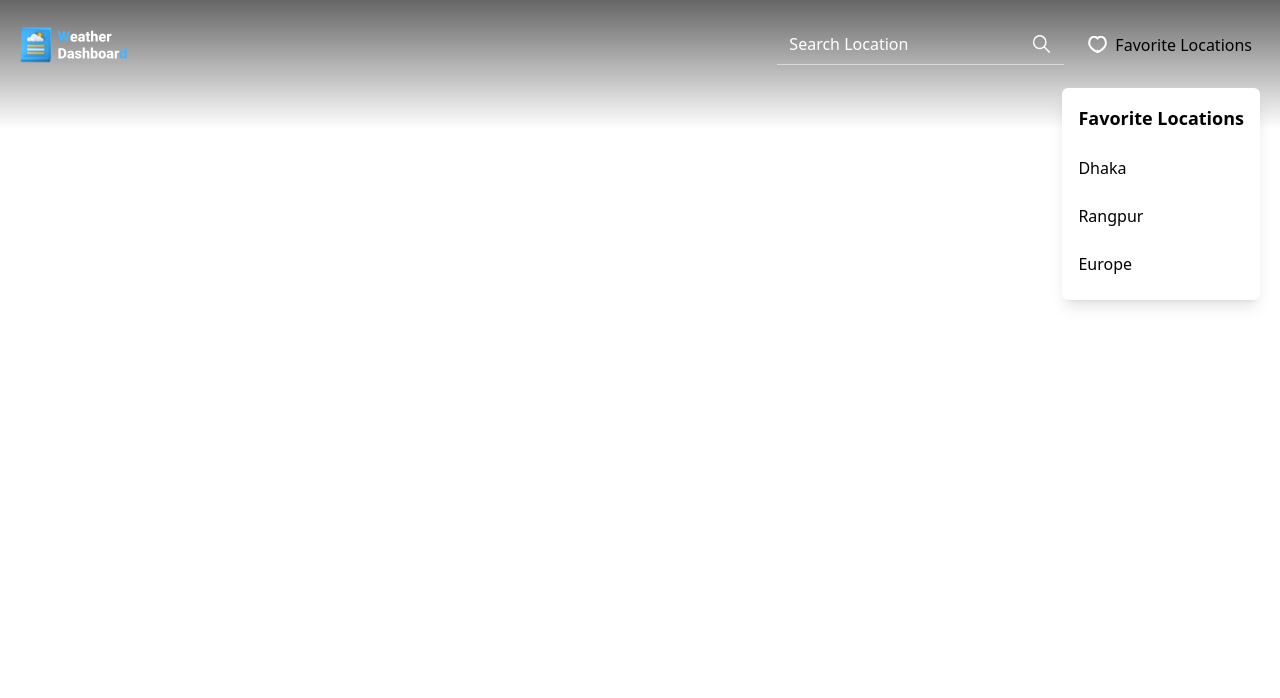
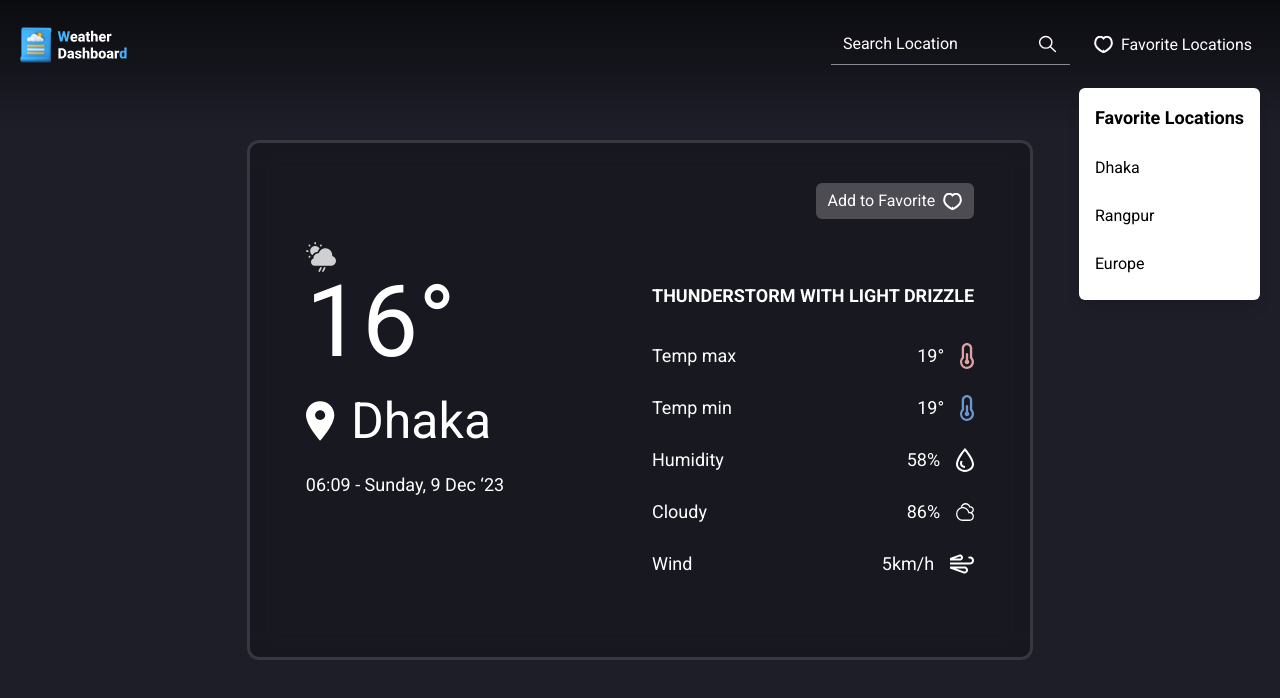
Before and after one commit to rahathossenantor/weather, a React (Vite) app: page / in a window 1280 px wide. Shown: the top 698 px of the page. Built offline with nearby package versions, Linux system fonts and the light colour scheme.

Commit message:
WeaterBoard section is completed

```diff
--- a/index.html
+++ b/index.html
@@ -11,7 +11,10 @@
         <title>Weather</title>
     </head>
     <body>
-        <div id="root"></div>
+        <div
+            id="root"
+            class="bg-body font-[Roboto] text-light h-screen grid place-items-center"
+        ></div>
         <script type="module" src="/src/main.jsx"></script>
     </body>
 </html>
--- a/src/App.jsx
+++ b/src/App.jsx
@@ -1,9 +1,15 @@
 import Header from "./sections/header/Header";
+import WeatherBoard from "./sections/weather/WeatherBoard";
 
 export default function App() {
     return (
         <>
             <Header />
+            <main>
+                <section>
+                    <WeatherBoard />
+                </section>
+            </main>
         </>
     );
 }
--- /dev/null
+++ b/src/sections/weather/AddToFavorite.jsx
@@ -0,0 +1,14 @@
+import heart from "../../assets/heart.svg";
+
+export default function AddToFavorite() {
+    return (
+        <div className="md:col-span-2">
+            <div className="flex items-center justify-end space-x-6">
+                <button className="text-sm md:text-base inline-flex items-center space-x-2 px-3 py-1.5 rounded-md bg-[#C5C5C54D] cursor-pointer">
+                    <span>Add to Favorite</span>
+                    <img src={heart} alt="heart" />
+                </button>
+            </div>
+        </div>
+    );
+}
--- /dev/null
+++ b/src/sections/weather/WeatherBoard.jsx
@@ -0,0 +1,17 @@
+import AddToFavorite from "./AddToFavorite";
+import WeatherCondition from "./WeatherCondition";
+import WeatherHeadline from "./WeatherHeadline";
+
+export default function WeatherBoard() {
+    return (
+        <div className="container">
+            <div className="grid bg-black/20 rounded-xl backdrop-blur-md border-2 lg:border-[3px] border-white/[14%] px-4 lg:px-14 py-6 lg:py-10 min-h-[520px] max-w-[1058px] mx-auto">
+                <div className="grid md:grid-cols-2 gap-10 md:gap-6">
+                    <AddToFavorite />
+                    <WeatherHeadline />
+                    <WeatherCondition />
+                </div>
+            </div>
+        </div>
+    );
+}
--- /dev/null
+++ b/src/sections/weather/WeatherCondition.jsx
@@ -0,0 +1,52 @@
+import cloud from "../../assets/icons/cloud.svg";
+import humidity from "../../assets/icons/humidity.svg";
+import temp_max from "../../assets/icons/temp-max.svg";
+import temp_min from "../../assets/icons/temp-min.svg";
+import wind from "../../assets/icons/wind.svg";
+
+export default function WeatherCondition() {
+    return (
+        <div>
+            <p className="text-sm lg:text-lg font-bold uppercase mb-8">
+                thunderstorm with light drizzle
+            </p>
+            <ul className="space-y-6 lg:space-y-6">
+                <li className="text-sm lg:text-lg flex items-center justify-between space-x-4">
+                    <span>Temp max</span>
+                    <div className="inline-flex space-x-4">
+                        <p>19°</p>
+                        <img src={temp_max} alt="temp-max" />
+                    </div>
+                </li>
+                <li className="text-sm lg:text-lg flex items-center justify-between space-x-4">
+                    <span>Temp min</span>
+                    <div className="inline-flex space-x-4">
+                        <p>19°</p>
+                        <img src={temp_min} alt="temp-min" />
+                    </div>
+                </li>
+                <li className="text-sm lg:text-lg flex items-center justify-between space-x-4">
+                    <span>Humidity</span>
+                    <div className="inline-flex space-x-4">
+                        <p>58%</p>
+                        <img src={humidity} alt="humidity" />
+                    </div>
+                </li>
+                <li className="text-sm lg:text-lg flex items-center justify-between space-x-4">
+                    <span>Cloudy</span>
+                    <div className="inline-flex space-x-4">
+                        <p>86%</p>
+                        <img src={cloud} alt="cloudy" />
+                    </div>
+                </li>
+                <li className="text-sm lg:text-lg flex items-center justify-between space-x-4">
+                    <span>Wind</span>
+                    <div className="inline-flex space-x-4">
+                        <p>5km/h</p>
+                        <img src={wind} alt="wind" />
+                    </div>
+                </li>
+            </ul>
+        </div>
+    );
+}
--- /dev/null
+++ b/src/sections/weather/WeatherHeadline.jsx
@@ -0,0 +1,22 @@
+import cloud from "../../assets/cloud.svg";
+import pin from "../../assets/pin.svg";
+
+export default function WeatherHeadline() {
+    return (
+        <div>
+            <div className="max-md:flex items-center justify-between md:-mt-10">
+                <img src={cloud} alt="cloud" />
+                <div className="max-md:flex items-center max-md:space-x-4">
+                    <h1 className="text-[60px] lg:text-[80px] xl:text-[100px] leading-none md:mb-4">
+                        16°
+                    </h1>
+                    <div className="flex items-center space-x-4 md:mb-4">
+                        <img src={pin} alt="pin" />
+                        <h2 className="text-2xl lg:text-[50px]">Dhaka</h2>
+                    </div>
+                </div>
+            </div>
+            <p className="text-sm lg:text-lg">06:09 - Sunday, 9 Dec ‘23</p>
+        </div>
+    );
+}
```
